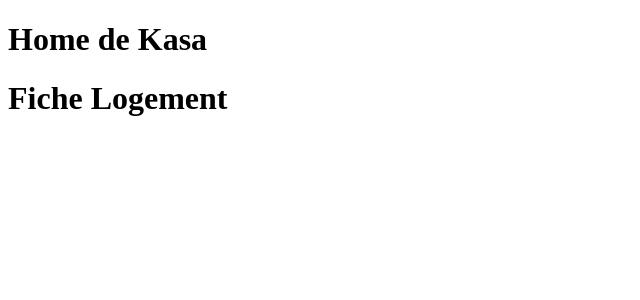
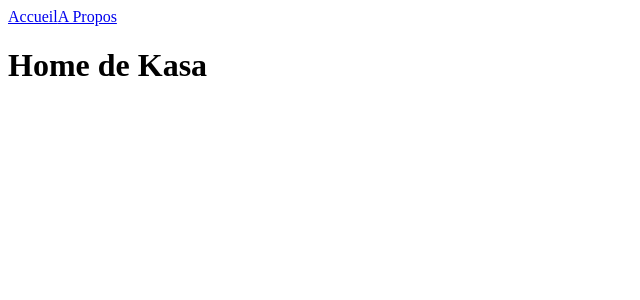
Before and after one commit to lukas-pixel/Kasa, a React (Create React App) app in the folder kasa/: page / in a window 1280 px wide. Shown: the top 300 px of the page, without its empty margins (0-640 px from the left). Built offline with nearby package versions, Linux system fonts and the light colour scheme.

Commit message:
Création du header et correction du probleme de router, routes et route

```diff
--- a/kasa/src/components/Header/index.jsx
+++ b/kasa/src/components/Header/index.jsx
@@ -0,0 +1,12 @@
+import { Link } from 'react-router-dom'
+
+function Header() {
+    return (
+        <nav>
+            <Link to="/">Accueil</Link>
+            <Link to="/propos">A Propos</Link>
+        </nav>
+    )
+}
+
+export default Header
--- a/kasa/src/index.jsx
+++ b/kasa/src/index.jsx
@@ -1,17 +1,19 @@
 import React from "react";
 import ReactDOM from "react-dom/client";
-import { BrowserRouter as Router } from 'react-router-dom'
+import { BrowserRouter as Router, Routes, Route } from 'react-router-dom'
 import Home from './pages/Home/index'
-import FicheLogement from "./pages/Fiche-Logement";
+import Propos from "./pages/Propos";
+import Header from "./components/Header"
 
 const root = ReactDOM.createRoot(document.getElementById('root'));
 root.render(
   <React.StrictMode>
-    <Router exact path="/">
-      <Home />
-    </Router>
-    <Router path="/fichelogement">
-      <FicheLogement />
+    <Router>
+      <Header />
+        <Routes>
+          <Route exact path="/" element={<Home />} />
+          <Route path="/propos" element={<Propos />} />
+        </Routes>
     </Router>
   </React.StrictMode>
 )
```
